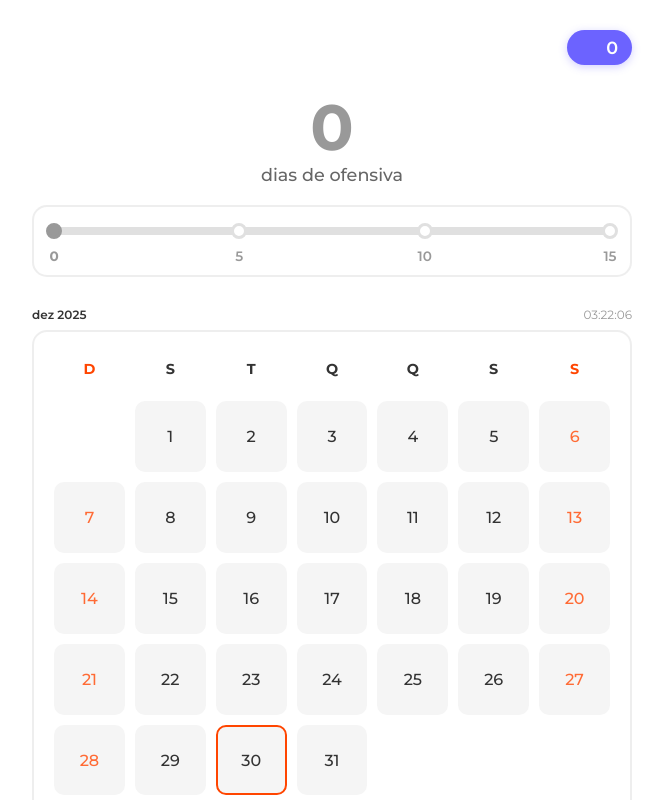
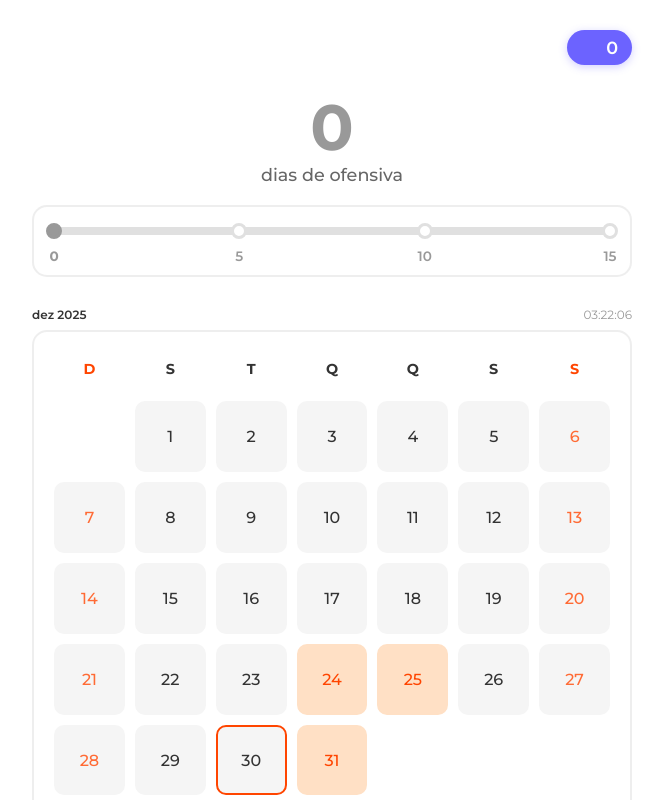
Before and after one commit to themvdiass/constancy, a React (Create React App) app: page / in a window 1280 px wide. Shown: the top 800 px of the page, without its empty margins (308-973 px from the left). Built offline with nearby package versions, Linux system fonts and the light colour scheme; some icons are missing; the HTML template or start-up script is replaced by a standard one.

Commit message:
adiciona feriados e ajustes pequenos

```diff
--- a/src/App.css
+++ b/src/App.css
@@ -396,8 +396,39 @@ h1 {
   background: transparent;
 }
 
+
 .calendar-day.weekend {
   color: #ff6b35;
+}
+
+/* Feriado só tem cor especial se não estiver marcado */
+
+
+.calendar-day.holiday:not(.checked):not(.blocked) {
+  background: #ffe0c5 !important;
+  color: #ff4500 !important;
+  border: 2px solid #ffe0c5 !important;
+}
+
+/* Garante que checked/blocked sempre prevaleçam sobre holiday */
+.calendar-day.checked,
+.calendar-day.blocked {
+  background: #FF4500 !important;
+  color: white !important;
+  font-weight: 700;
+}
+.calendar-day.blocked {
+  background: #6c63ff !important;
+}
+.App.dark-mode .calendar-day.checked,
+.App.dark-mode .calendar-day.blocked {
+  color: white !important;
+}
+
+.App.dark-mode .calendar-day.holiday:not(.checked):not(.blocked) {
+  background: #a67c00 !important;
+  color: #ffe0c5 !important;
+  border: 2px solid #a67c00 !important;
 }
 
 .calendar-day.weekend.checked {
@@ -426,11 +457,25 @@ h1 {
   font-weight: 700;
 }
 
+
 .calendar-day.old-streak {
   background: #999 !important;
-  color: white;
+  color: white !important;
   font-weight: 700;
   opacity: 0.6;
+}
+
+/* Garante que feriados marcados fora da ofensiva fiquem cinza */
+.calendar-day.holiday.old-streak,
+.calendar-day.old-streak.holiday,
+.calendar-day.holiday.old-streak:not(.checked):not(.blocked),
+.calendar-day.old-streak.holiday:not(.checked):not(.blocked) {
+  background: #999 !important;
+  color: white !important;
+  border: 2px solid #999 !important;
+  opacity: 0.6 !important;
+  box-shadow: none !important;
+  filter: none !important;
 }
 
 .App.dark-mode .calendar-day.old-streak {
@@ -484,25 +529,15 @@ h1 {
   font-weight: 700;
 }
 
-.calendar-day:active {
-  transform: none !important;
-  background: inherit !important;
-}
-
-.calendar-day:not(.editable):active {
-  background: inherit !important;
-}
-
-.App.dark-mode .calendar-day:not(.editable):active {
-  background: #3a3a3a !important;
-}
-
-.calendar-day.weekend:not(.editable):active {
-  background: #f5f5f5 !important;
-}
-
-.App.dark-mode .calendar-day.weekend:not(.editable):active {
-  background: #3a3a3a !important;
+/* Remove qualquer efeito visual de clique dos dias do calendário fora do modo edição */
+/* Remove apenas o efeito de clique, sem alterar cor ou texto */
+.calendar-day:not(.editable):active,
+.calendar-day:not(.editable):focus {
+  /* background: none !important;
+  box-shadow: none !important;
+  outline: none !important;
+  filter: none !important;
+  transition: none !important; */
 }
 
 /* Mensagem Motivacional */
--- a/src/Home.js
+++ b/src/Home.js
@@ -4,6 +4,29 @@ import { Icon } from '@iconify/react';
 import './App.css';
 
 function Home({ darkMode }) {
+    // Lista de feriados nacionais fixos (dd-mm)
+    const fixedHolidays = [
+      '01-01', // Confraternização Universal
+      '21-04', // Tiradentes
+      '01-05', // Dia do Trabalho
+      '07-09', // Independência
+      '12-10', // Nossa Senhora Aparecida
+      '02-11', // Finados
+      '15-11', // Proclamação da República
+      '25-12', // Natal
+      '24-12', // Véspera de Natal (extra)
+      '31-12', // Véspera de Ano Novo (extra)
+    ];
+
+    // Função para verificar se é feriado nacional fixo, 24/12 ou 31/12
+    function isHoliday(date) {
+      const day = String(date.getDate()).padStart(2, '0');
+      const month = String(date.getMonth() + 1).padStart(2, '0');
+      const key = `${day}-${month}`;
+      if (fixedHolidays.includes(key)) return true;
+      // Feriados móveis (Carnaval, Sexta Santa, Corpus Christi, etc) não incluídos
+      return false;
+    }
   const navigate = useNavigate();
   const [currentMonth, setCurrentMonth] = useState(new Date().getMonth());
   const [currentYear, setCurrentYear] = useState(new Date().getFullYear());
@@ -57,25 +80,21 @@ function Home({ darkMode }) {
     for (const date of allDates) {
       if (lastDate) {
         const daysDiff = Math.floor((date - lastDate) / (1000 * 60 * 60 * 24));
-
-        // Verificar se houve quebra de streak
         let streakBroken = false;
         if (daysDiff > 1) {
-          // Verificar se os dias entre as datas são apenas finais de semana
           let checkDate = new Date(lastDate);
-
           for (let i = 1; i < daysDiff; i++) {
             checkDate.setDate(checkDate.getDate() + 1);
             const dayOfWeek = checkDate.getDay();
-
-            // Se encontrar um dia de semana (seg-sex) não marcado, quebra a streak
-            if (dayOfWeek !== 0 && dayOfWeek !== 6) {
+            const isWeekend = dayOfWeek === 0 || dayOfWeek === 6;
+            const isFeriado = isHoliday(checkDate);
+            // Se encontrar um dia útil não marcado, quebra a streak
+            if (!isWeekend && !isFeriado) {
               streakBroken = true;
               break;
             }
           }
         }
-
         if (streakBroken) {
           streakCount = 1;
           lastMilestone = 0;
@@ -212,22 +231,22 @@ function Home({ darkMode }) {
     while (true) {
       const dateStr = `${currentDate.getFullYear()}-${String(currentDate.getMonth() + 1).padStart(2, '0')}-${String(currentDate.getDate()).padStart(2, '0')}`;
       const dayOfWeek = currentDate.getDay(); // 0 = domingo, 6 = sábado
+      const isWeekend = dayOfWeek === 0 || dayOfWeek === 6;
+      const isFeriado = isHoliday(currentDate);
 
       const hasCheck = checkedDays.includes(dateStr);
       const hasBlock = blockedDays.includes(dateStr);
-      const isWeekend = dayOfWeek === 0 || dayOfWeek === 6;
 
       if (hasCheck || hasBlock) {
         streak++;
         currentDate.setDate(currentDate.getDate() - 1);
-      } else if (isWeekend) {
-        // Finais de semana sem check-in não quebram a streak, apenas pula
+      } else if (isWeekend || isFeriado) {
+        // Se for fim de semana/feriado e não marcado, apenas pule (não conta na streak)
         currentDate.setDate(currentDate.getDate() - 1);
       } else {
         break;
       }
     }
-
     return streak;
   };
 
@@ -249,15 +268,16 @@ function Home({ darkMode }) {
     while (true) {
       const dateStr = `${streakStart.getFullYear()}-${String(streakStart.getMonth() + 1).padStart(2, '0')}-${String(streakStart.getDate()).padStart(2, '0')}`;
       const dayOfWeek = streakStart.getDay(); // 0 = domingo, 6 = sábado
+      const isWeekend = dayOfWeek === 0 || dayOfWeek === 6;
+      const isFeriado = isHoliday(streakStart);
 
       const hasCheck = checkedDays.includes(dateStr);
       const hasBlock = blockedDays.includes(dateStr);
-      const isWeekend = dayOfWeek === 0 || dayOfWeek === 6;
 
       if (hasCheck || hasBlock) {
         streakStart.setDate(streakStart.getDate() - 1);
-      } else if (isWeekend) {
-        // Finais de semana sem check-in não quebram a streak, apenas pula
+      } else if (isWeekend || isFeriado) {
+        // Finais de semana ou feriados sem check-in não quebram a streak, apenas pula
         streakStart.setDate(streakStart.getDate() - 1);
       } else {
         streakStart.setDate(streakStart.getDate() + 1);
@@ -284,10 +304,16 @@ function Home({ darkMode }) {
   };
 
   const handleBlockButtonClick = () => {
+    const today = new Date();
+    today.setHours(0, 0, 0, 0);
+    if (isHoliday(today)) {
+      // Não permite bloqueio em feriado
+      setShakeGems(true);
+      setTimeout(() => setShakeGems(false), 600);
+      return;
+    }
     if (gems > 0 && !isTodayBlocked() && !isTodayChecked() && calculateStreak() > 0) {
-      const today = new Date();
       const dateStr = `${today.getFullYear()}-${String(today.getMonth() + 1).padStart(2, '0')}-${String(today.getDate()).padStart(2, '0')}`;
-
       const newBlockedDays = [...blockedDays, dateStr];
       setBlockedDays(newBlockedDays);
       localStorage.setItem('blockedDays', JSON.stringify(newBlockedDays));
@@ -339,17 +365,19 @@ function Home({ darkMode }) {
       streakStart.setDate(streakStart.getDate() - 1);
     }
 
-    // Avançar streakStart para trás até encontrar o primeiro dia NÃO marcado (ignorando finais de semana no meio)
+    // Avançar streakStart para trás até encontrar o primeiro dia NÃO marcado (ignorando finais de semana e feriados no meio)
     while (true) {
       const dateStr = `${streakStart.getFullYear()}-${String(streakStart.getMonth() + 1).padStart(2, '0')}-${String(streakStart.getDate()).padStart(2, '0')}`;
       const hasCheck = checkedDays.includes(dateStr);
       const hasBlock = blockedDays.includes(dateStr);
       const dayOfWeek = streakStart.getDay(); // 0 = domingo, 6 = sábado
+      const isWeekend = dayOfWeek === 0 || dayOfWeek === 6;
+      const isFeriado = isHoliday(streakStart);
 
       if (hasCheck || hasBlock) {
         streakStart.setDate(streakStart.getDate() - 1);
-      } else if (dayOfWeek === 0 || dayOfWeek === 6) {
-        // Se for final de semana, apenas pule para o dia anterior
+      } else if (isWeekend || isFeriado) {
+        // Se for final de semana ou feriado, apenas pule para o dia anterior
         streakStart.setDate(streakStart.getDate() - 1);
       } else {
         // Encontrou um dia de semana sem check-in/bloqueio, fim da streak
@@ -357,7 +385,7 @@ function Home({ darkMode }) {
       }
     }
 
-    // Agora, streakStart está no primeiro dia NÃO marcado (ou final de semana vazio antes da streak)
+    // Agora, streakStart está no primeiro dia NÃO marcado (ou final de semana/feriado vazio antes da streak)
     // Avançar para frente até o primeiro dia marcado (que será o início real da streak)
     streakStart.setDate(streakStart.getDate() + 1);
     while (true) {
@@ -414,12 +442,28 @@ function Home({ darkMode }) {
       const todayIncomplete = !isTodayChecked() && !isTodayBlocked();
       const isPast = dayDate < todayDate;
 
+      // Verifica se é feriado nacional, 24/12 ou 31/12
+      const calendarDayDate = new Date(currentYear, currentMonth, day);
+      calendarDayDate.setHours(0, 0, 0, 0);
+      const isFeriadoEspecial = isHoliday(calendarDayDate);
+
+      // Garante que a cor de feriado sempre prevaleça
+      let calendarClass = `calendar-day`;
+      if (isWeekendDay) calendarClass += ' weekend';
+      if (isFeriadoEspecial) calendarClass += ' holiday';
+      if (isToday) calendarClass += ' today';
+      if (isInStreak) calendarClass += ' checked';
+      if (isOldStreak) calendarClass += ' old-streak';
+      if (blocked) calendarClass += ' blocked';
+      if (editMode) calendarClass += ' editable';
+      if (isFuture) calendarClass += ' future';
+
       days.push(
         <div
           key={day}
-          className={`calendar-day ${isWeekendDay ? 'weekend' : ''} ${isToday ? 'today' : ''} ${isInStreak ? 'checked' : ''} ${isOldStreak ? 'old-streak' : ''} ${blocked ? 'blocked' : ''} ${editMode ? 'editable' : ''} ${isFuture ? 'future' : ''}`}
+          className={calendarClass}
           onClick={() => handleDayClick(day)}
-          style={{ cursor: editMode && !isFuture ? 'pointer' : 'default' }}
+          style={{ cursor: editMode && !isFuture ? 'pointer' : 'default', zIndex: isFeriadoEspecial ? 2 : 1 }}
         >
           {day}
         </div>
--- a/src/LoadProgression.css
+++ b/src/LoadProgression.css
@@ -228,6 +228,7 @@
   flex-direction: column;
   gap: 24px;
   margin-top: 20px;
+  padding-bottom: 50px;
 }
 
 .section-group {
--- a/src/LoadProgression.js
+++ b/src/LoadProgression.js
@@ -357,7 +357,9 @@ function LoadProgression({ darkMode, addMode }) {
             )}
             {exercises.length > 0 && (
               <div className="exercises-list">
-                {Object.entries(groupExercisesBySection()).map(([sectionName, sectionExercises]) => (
+                {Object.entries(groupExercisesBySection())
+                  .sort((a, b) => a[0].localeCompare(b[0], 'pt-BR'))
+                  .map(([sectionName, sectionExercises]) => (
                     <div key={sectionName} className="section-group">
                       <h3 className="section-title">{sectionName}</h3>
                       {sectionExercises.map((exercise) => (
```
Also changed, not shown: 7 other files (tests, documents, lock files or other folders). Lines whose indentation alone changed are shown as unchanged.
